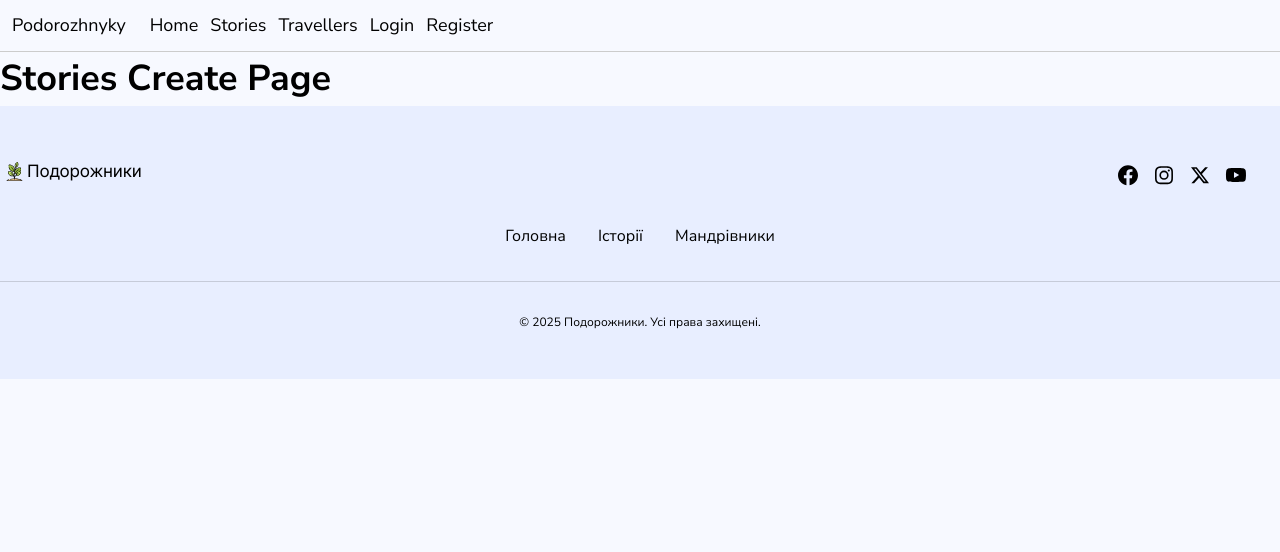
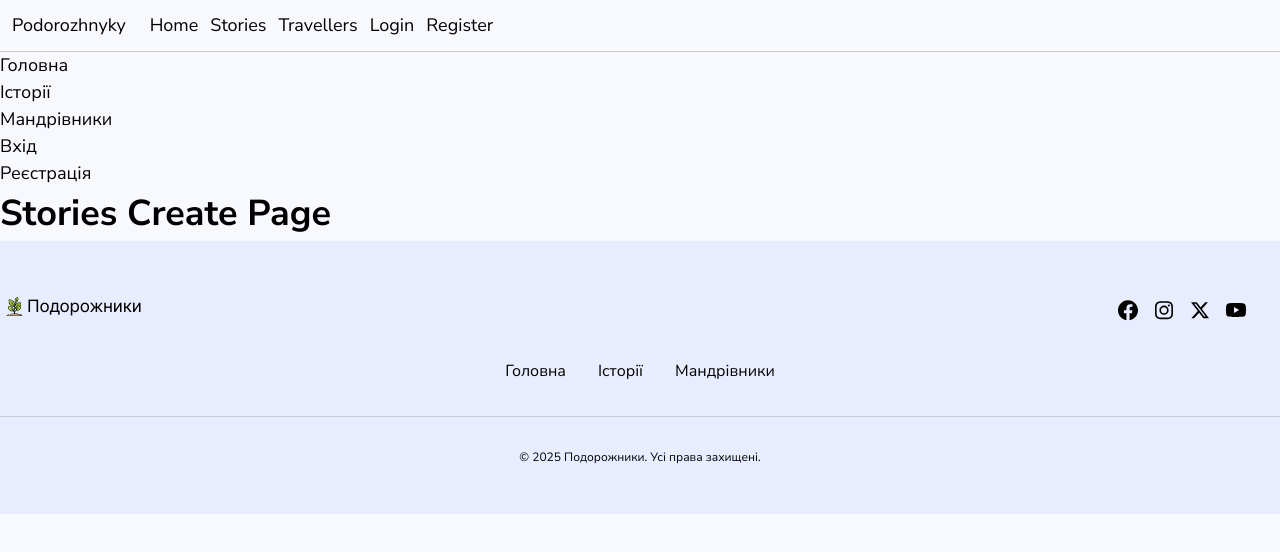
Before and after one commit to RomanAnokhin-work/project-group-6-podorozhnyky-front, a Next.js app: page /stories/create in a window 1280 px wide. Shown: the top 552 px of the page. Built offline with nearby package versions, Linux system fonts and the light colour scheme.

Commit message:
add Navigation

```diff
--- a/app/layout.tsx
+++ b/app/layout.tsx
@@ -3,6 +3,9 @@ import { Inter, Nunito_Sans } from "next/font/google";
 import "./globals.css";
 import Header from "@/components/Header/Header";
 import Footer from "@/components/Footer/Footer";
+import AuthNavigation from "@/components/AuthNavigation/AuthNavigation";
+
+
 
 const inter = Inter({
   variable: "--font-inter",
@@ -30,6 +33,7 @@ export default function RootLayout({
     <html lang="en">
       <body className={`${inter.variable} ${nunitoSans.variable}`}>
               <Header />
+              <AuthNavigation />
         <main>{children}</main>
       <Footer />
       </body>
--- a/components/AuthNavigation/AuthNavigation.tsx
+++ b/components/AuthNavigation/AuthNavigation.tsx
@@ -0,0 +1,37 @@
+import React from "react";
+import Link from "next/link";
+
+const Navigation: React.FC = () => {
+  const isAuthorized = false;
+
+  return (
+    <nav className="navigation">
+      <ul>
+        <li><Link href="/">Головна</Link></li>
+        <li><Link href="/stories">Історії</Link></li>
+        <li><Link href="/travelers">Мандрівники</Link></li>
+
+        {isAuthorized ? (
+          <>
+            <li><Link href="/profile">Мій Профіль</Link></li>
+            <li><Link href="/stories/create">Опублікувати історію</Link></li>
+            <li className="user-info">
+              <img src="/avatar.png" alt="avatar" className="avatar" />
+              <span>Ім’я користувача</span>
+            </li>
+            <li>
+              <button className="logout-btn">➡️</button>
+            </li>
+          </>
+        ) : (
+          <>
+            <li><Link href="/auth/login">Вхід</Link></li>
+            <li><Link href="/auth/register">Реєстрація</Link></li>
+          </>
+        )}
+      </ul>
+    </nav>
+  );
+};
+
+export default Navigation;
--- a/package.json
+++ b/package.json
@@ -20,6 +20,7 @@
     "react": "19.2.3",
     "react-dom": "19.2.3",
     "react-paginate": "^8.3.0",
+    "react-router-dom": "^7.13.1",
     "use-debounce": "^10.1.0",
     "yarn": "^1.22.22",
     "yup": "^1.7.1",
```
Also changed, not shown: 1 other file (tests, documents, lock files or other folders).
